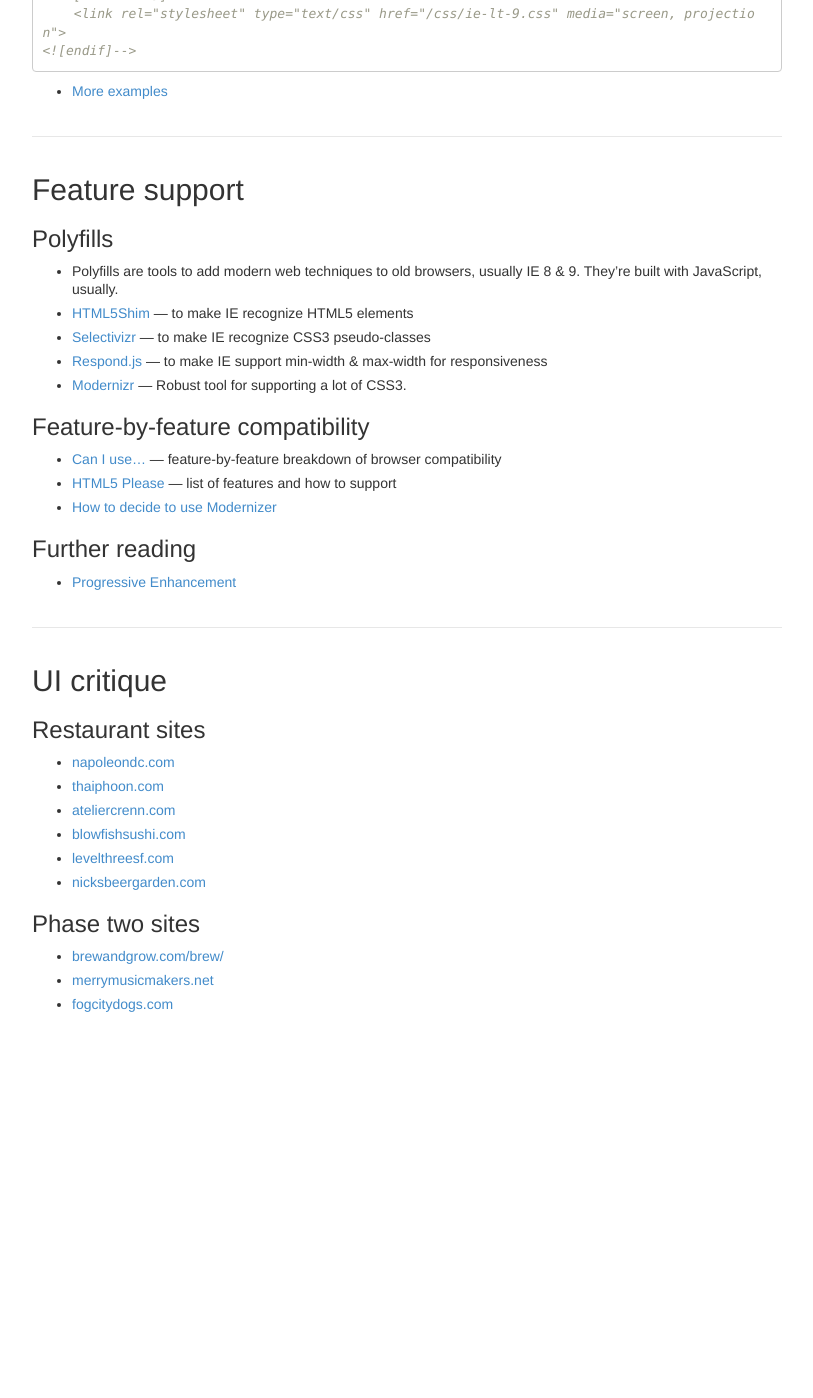
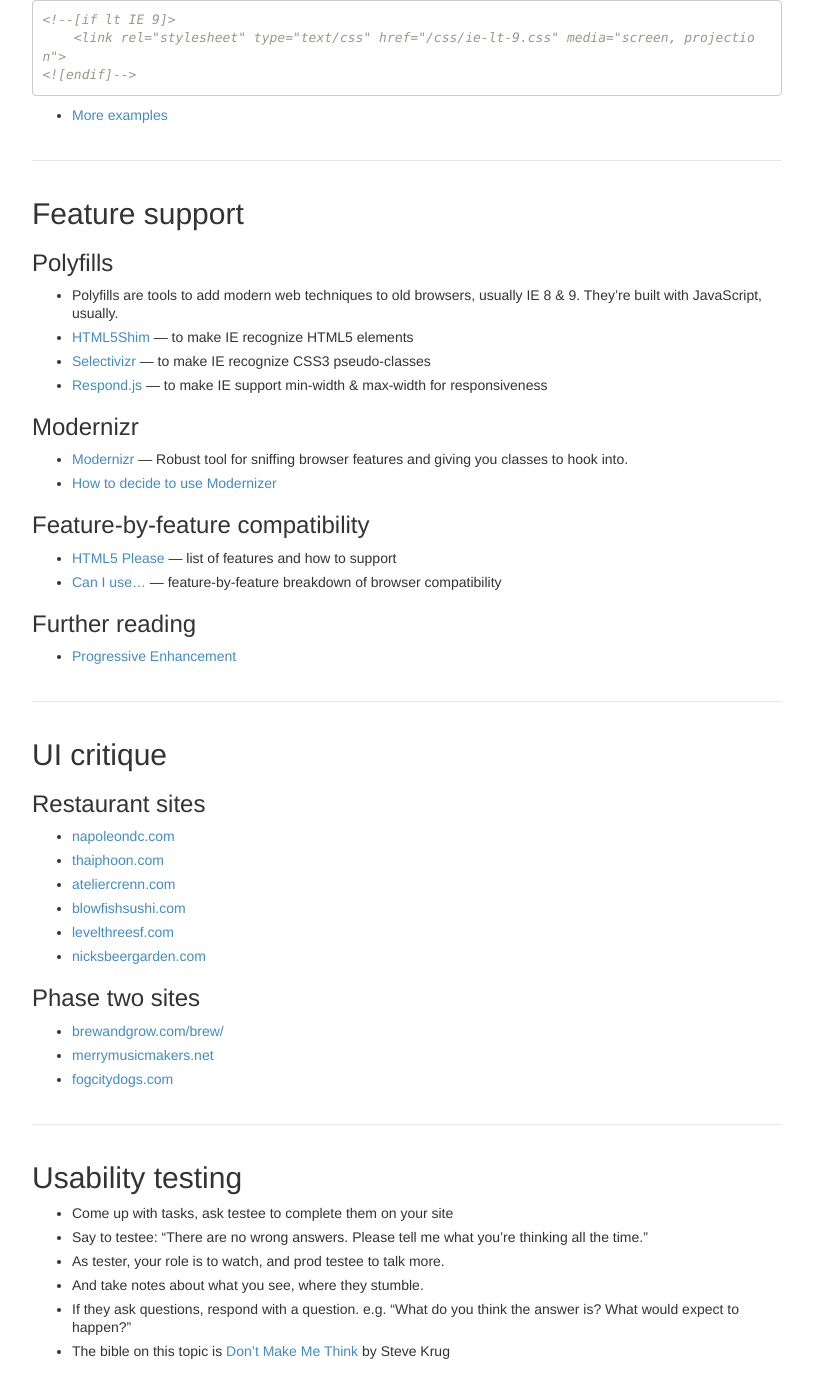
Before and after one commit to tsl-frontend/tsl-frontend.github.io, a Jekyll site: the page built from _posts/2013-12-09-20.md, in a window 1280 px wide and 1400 px high, scrolled down 650 px. Shown: the whole window, without its empty margins (428-1241 px from the left). Built offline with Jekyll 4.4.1, drawn with Linux system fonts in a browser that asks for light colours; nearby versions of some CDN libraries; Markdown is read by kramdown in place of the engine named in the settings; before the commit the page ends 1703 px from its top, so only the background shows below that; some of the changed text lies outside the part shown.

Commit message:
Updated day 20 notes.

```diff
--- a/_posts/2013-12-09-20.md
+++ b/_posts/2013-12-09-20.md
@@ -20,6 +20,7 @@ homework:
 - Test all sites with Chrome, Safari & Firefox.
 - Use iOS Simulator to test on mobile Safari (built into XCode, which is free on Mac)
 - To test IE, download [VirtualBox](https://www.virtualbox.org/) and [Windows virtual machine](http://www.modern.ie/en-us/virtualization-tools#downloads), both free.
+- To test Android and other mobile browsers, use something like [BrowserStack](http://www.browserstack.com/mobile-browser-emulator)
 - With any version of IE, you can test earlier versions. Invoke the F12 Develoepr Tools (found in the gear menu in the upper right corner of the window)
 
 ## Conditional CSS for just IE
@@ -51,13 +52,16 @@ homework:
 - [HTML5Shim](https://code.google.com/p/html5shim/) — to make IE recognize HTML5 elements
 - [Selectivizr](http://selectivizr.com/) — to make IE recognize CSS3 pseudo-classes
 - [Respond.js](https://github.com/scottjehl/Respond) — to make IE support min-width & max-width for responsiveness
-- [Modernizr](http://modernizr.com/) — Robust tool for supporting a lot of CSS3.
+
+### Modernizr
+
+- [Modernizr](http://modernizr.com/) — Robust tool for sniffing browser features and giving you classes to hook into.
+- [How to decide to use Modernizer](http://css-tricks.com/video-screencasts/126-using-modernizr/)
 
 ### Feature-by-feature compatibility
 
+- [HTML5 Please](http://html5please.com/) — list of features and how to support
 - [Can I use…](http://caniuse.com/) — feature-by-feature breakdown of browser compatibility
-- [HTML5 Please](http://html5please.com/) — list of features and how to support
-- [How to decide to use Modernizer](http://css-tricks.com/video-screencasts/126-using-modernizr/)
 
 ### Further reading
 
@@ -79,3 +83,12 @@ homework:
 - [brewandgrow.com/brew/](http://www.brewandgrow.com/brew/)
 - [merrymusicmakers.net](http://merrymusicmakers.net/)
 - [fogcitydogs.com](http://www.fogcitydogs.com/)
+
+## Usability testing
+
+- Come up with tasks, ask testee to complete them on your site
+- Say to testee: "There are no wrong answers. Please tell me what you're thinking all the time."
+- As tester, your role is to watch, and prod testee to talk more.
+- And take notes about what you see, where they stumble.
+- If they ask questions, respond with a question. e.g. "What do you think the answer is? What would expect to happen?"
+- The bible on this topic is [Don't Make Me Think](http://www.amazon.com/Dont-Make-Me-Think-Usability/dp/0321344758/) by Steve Krug
```
